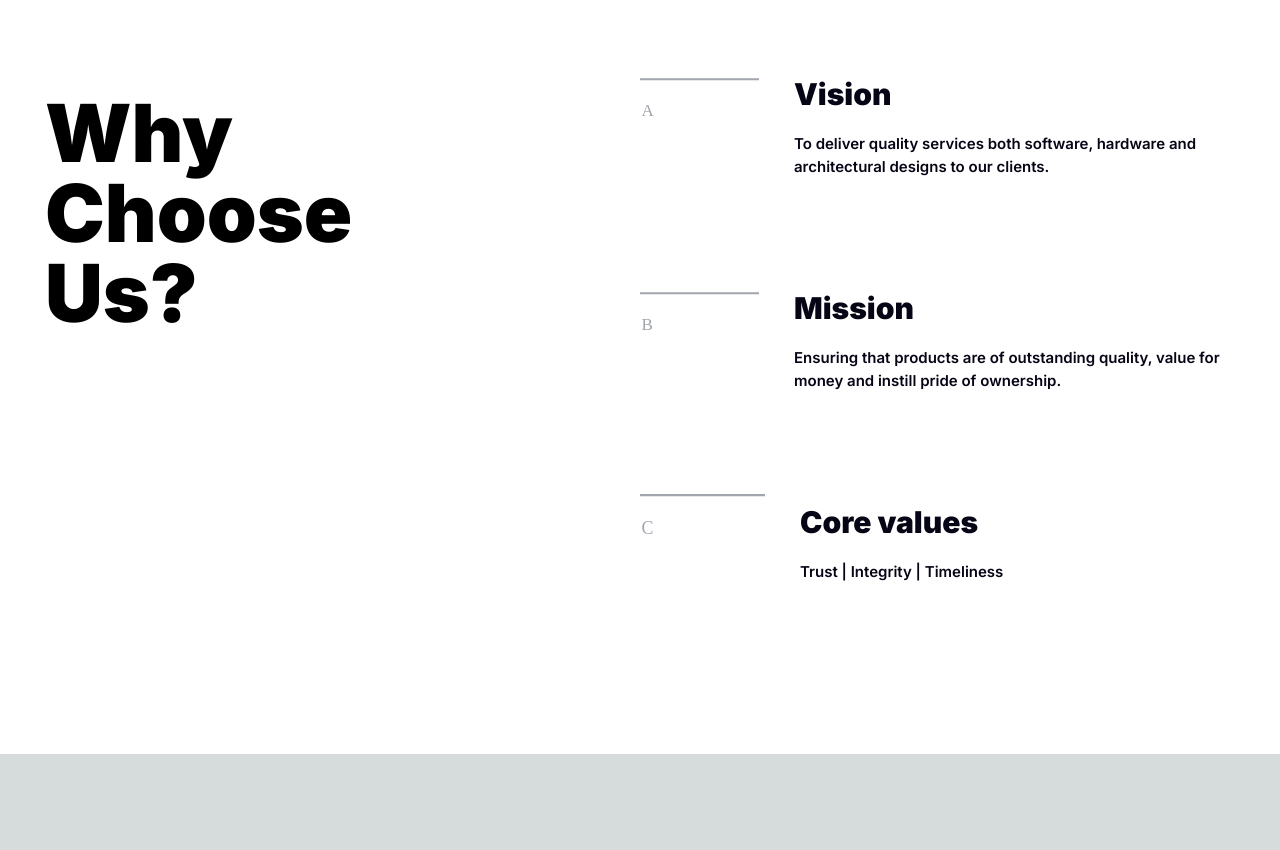
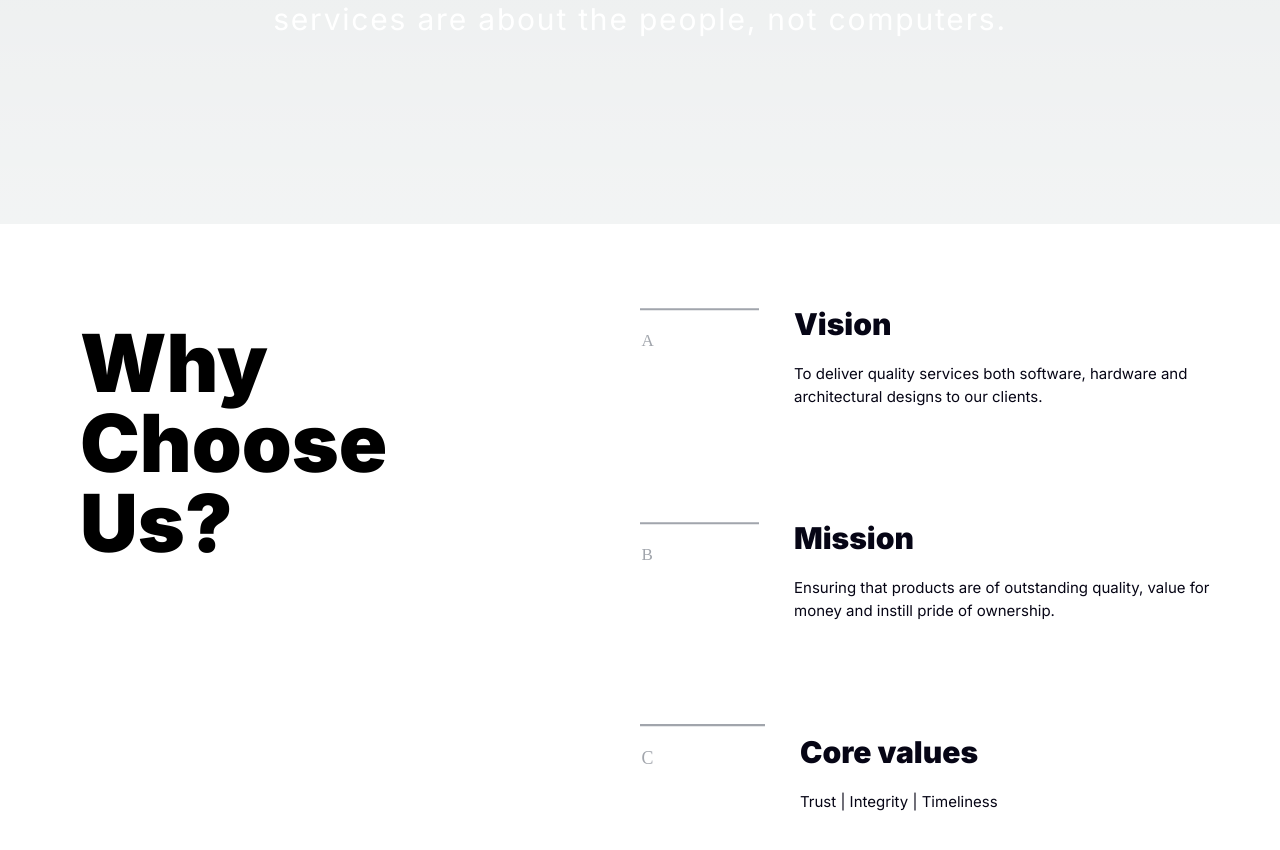
Before and after one commit to JosephGakah/irobtech-clone, a Next.js app: page /about-us in a window 1280 px wide. Shown: the part 1500-2350 px from the top of the page. Before the commit the page ends 2254 px from the top, so only its background shows below. Built offline with nearby package versions, Linux system fonts and the light colour scheme.

Commit message:
about page settings

```diff
--- a/src/app/about-us/page.tsx
+++ b/src/app/about-us/page.tsx
@@ -28,14 +28,20 @@ export default function About(){
                 <div className='w-[40%]'></div>
             </div>
         </section>
-        <section className='py-[80px] h-min-[50vh]'>
+        <section className='py-[80px] h-[100vh] flex items-center max-w-[1140px] m-auto'>
             <div className='p-[10px]'>
                 <h2 className='text-[#fff] text-[30px] font-[400] leading-[1.3em] text-center tracking-[1.8px]'>
-                    At iROB we appreciate the trust you put in us when you hand us the keys to your business kingdom. We ve earned that trust from hundreds of clients in dozens of industries. We have been a company that specializes in provision of innovations and consultancies in architecture and software, and we know we can earn it from you. Our team consists of strategic thinkers with experience in engineering, IT and business. We do our homework, and make sure we understand your business goals before working with you to set technology goals. Our specialty is custom-made solutions for how you work, sell, and grow. We think this is important, because at the end of the day, our services are about the people, not computers.
+                    At iROB we appreciate the trust you put in us when you hand us the keys to your business kingdom.
+                    We ve earned that trust from hundreds of clients in dozens of industries. We have been a company that specializes in provision of innovations and consultancies in architecture and software, and we know we can earn it from you.
+                    Our team consists of strategic thinkers with experience in engineering, IT and business.
+                    We do our homework, and make sure we understand your business goals before working with you to set technology goals.
+                    Our specialty is custom-made solutions for how you work, sell, and grow. We think this is important,
+                    because at the end of the day, our services are about the people, not computers.
                 </h2>
             </div>
         </section>
-        <section className='py-[70px] px-[35px] bg-white'>
+        <section className='py-[70px] bg-white'>
+            <div className='max-w-[1140px] m-auto'>
                 <div className='grid grid-cols-2'>
                     <div className='p-[10px]'>
                         <div className='mt-[19px] mb-[80px]'>
@@ -50,7 +56,7 @@ export default function About(){
                             />
                             <div>
                                 <h2 className='text-[#060515] text-[30px] font-[900] mt-2 mb-4'>Vision</h2>
-                            <p className='text-[#060515] text-[15px] font-[600]'>
+                                <p className='text-[#060515] text-[15px]'>
                                     To deliver quality services both software, hardware and architectural designs to our clients.
                                 </p>
                             </div>
@@ -63,7 +69,7 @@ export default function About(){
                                 />
                                 <div>
                                     <h2 className='text-[#060515] text-[30px] font-[900] mt-2 mb-4'>Mission</h2>
-                                <p className='text-[#060515] text-[15px] font-[600]'>
+                                    <p className='text-[#060515] text-[15px]'>
                                         Ensuring that products are of outstanding quality, value for money and instill pride of ownership.
                                     </p>
                                 </div>
@@ -76,9 +82,10 @@ export default function About(){
                                 />
                                 <div>
                                     <h2 className='text-[#060515] text-[30px] font-[900] mt-2 mb-4'>Core values</h2>
-                                <p className='text-[#060515] text-[15px] font-[600]'>
+                                    <p className='text-[#060515] text-[15px]'>
                                         Trust | Integrity | Timeliness
                                     </p>
+                                </div>
                             </div>
                         </div>
                     </div>
```
Lines whose indentation alone changed are shown as unchanged.
